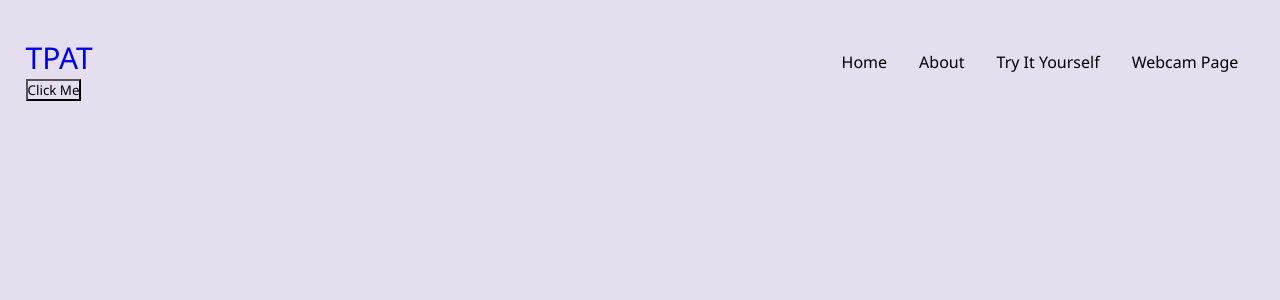
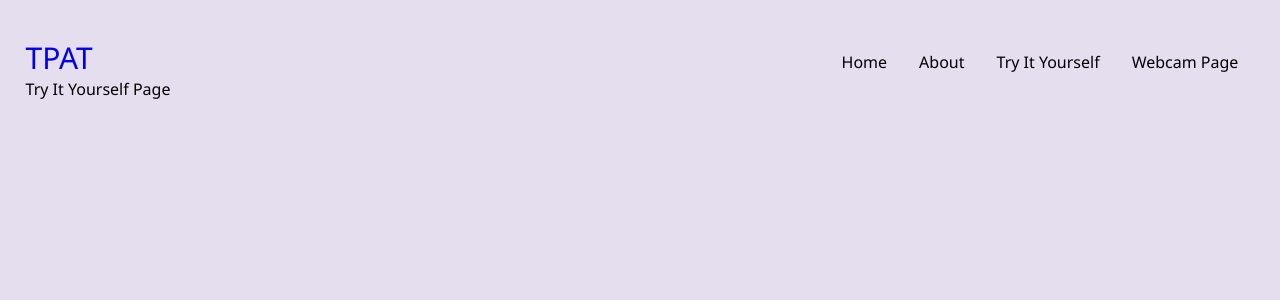
Before and after one commit to hicsail/tpat, a React (Create React App) app: page /try-it-yourself in a window 1280 px wide. Shown: the top 300 px of the page. Built offline with nearby package versions, Linux system fonts and the light colour scheme.

Commit message:
updated files

```diff
--- a/src/pages/tryityourself.js
+++ b/src/pages/tryityourself.js
@@ -1,11 +1,7 @@
 import * as React from "react";
 import Button from "../components/Button";
 function TryItYourself() {
-  return (
-    <div>
-      <Button />
-    </div>
-  );
+  return <div>Try It Yourself Page</div>;
 }
 
 export default TryItYourself;
```
